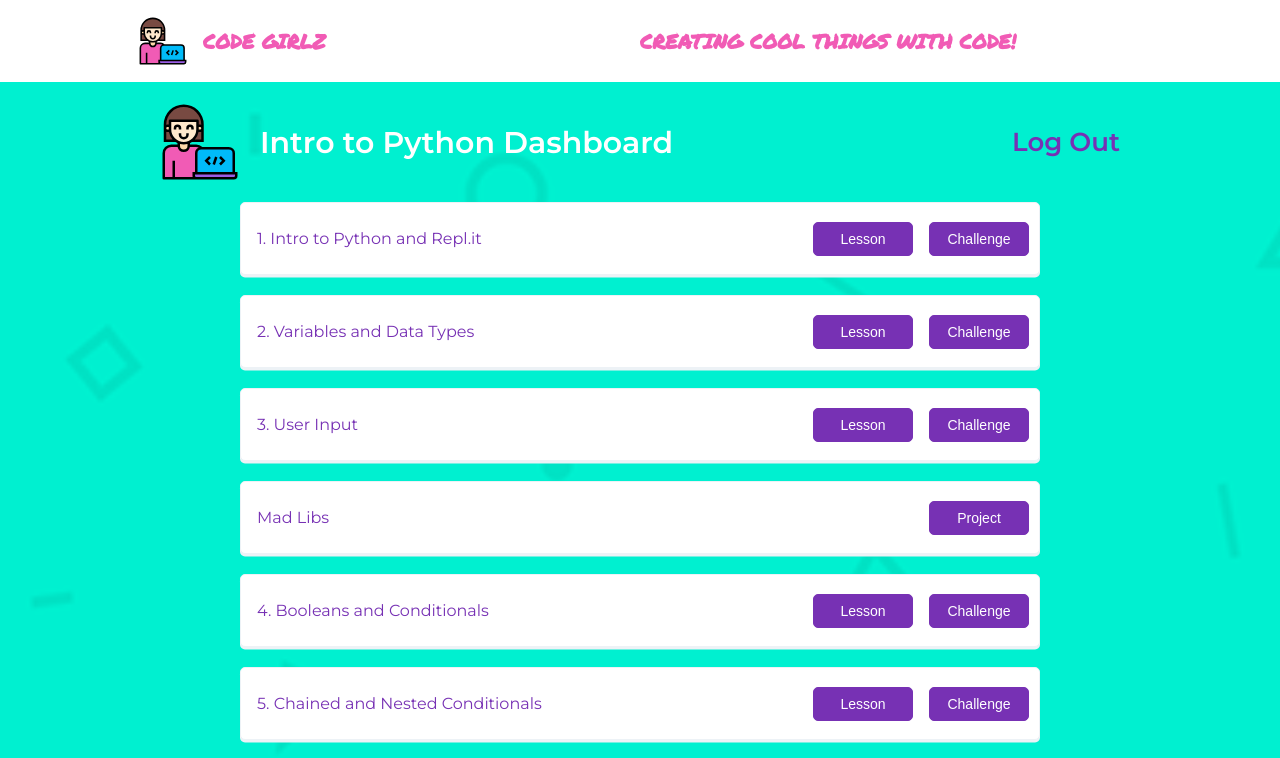
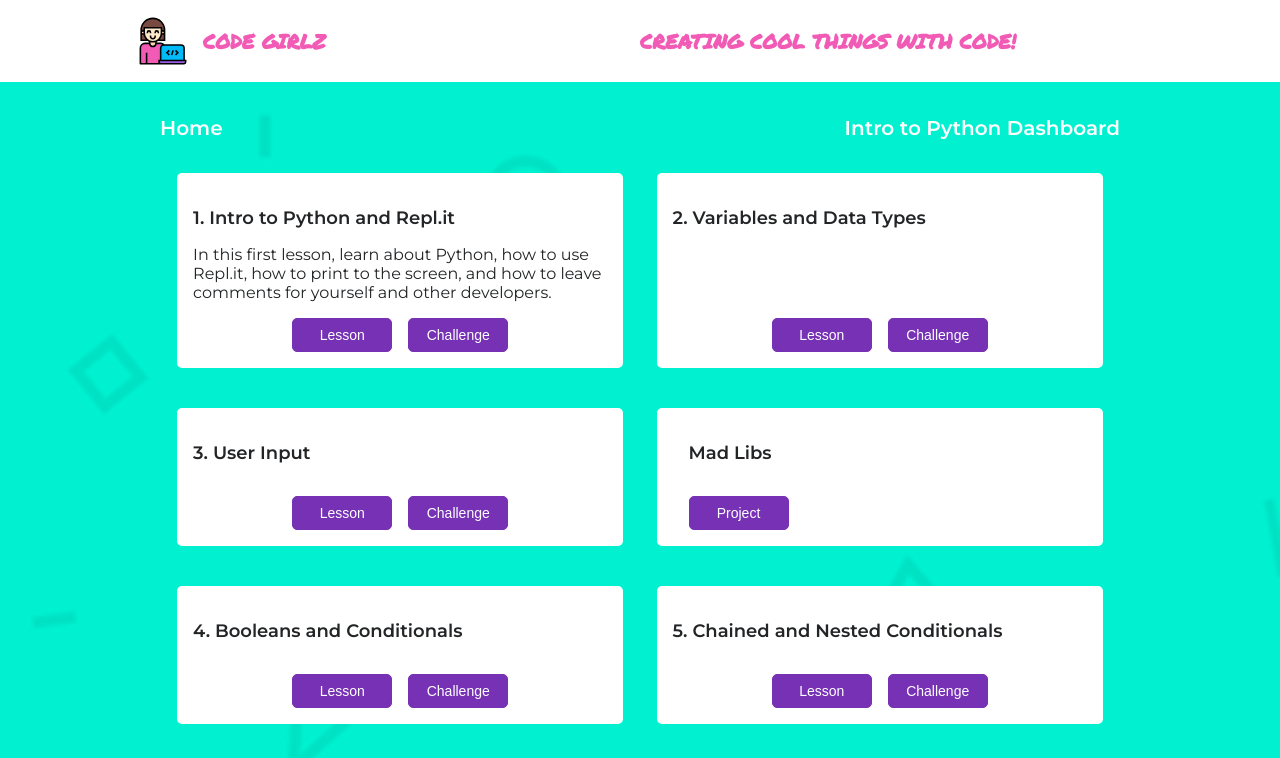
Before and after one commit to ginabethrussell/code_girlz, a React (Create React App) app: page /dashboard in a window 1280 px wide. Shown: the top 758 px of the page. Built offline with nearby package versions, Linux system fonts and the light colour scheme.

Commit message:
reworked style for dashboard page

```diff
--- a/src/classData.js
+++ b/src/classData.js
@@ -2,6 +2,7 @@ const classData = [
 {
     id: '1',
     title: '1. Intro to Python and Repl.it',
+    description: 'In this first lesson, learn about Python, how to use Repl.it, how to print to the screen, and how to leave comments for yourself and other developers.',
     lessonUrl: 'https://docs.google.com/document/d/1U8_I7Y8wZjNpNrWTnQ4cxwuZvX-Dep_TVqt13q24jkI/edit?usp=sharing',
     challengeUrl: 'https://docs.google.com/document/d/1jqUMJOVLQgDsSsURhBAA1kbRBXXm-3D1FRrfIJxUsPk/edit?usp=sharing',
     projectUrl: null,
--- a/src/components/pages/Dashboard/DashboardPage.css
+++ b/src/components/pages/Dashboard/DashboardPage.css
@@ -2,17 +2,13 @@
     background:url('../../../geometry.png') #00f5d4;
     background-size: cover;
     background-blend-mode: multiply;
+    width: 100%;
+    padding: 2rem;
     min-height: 80vh;
     display: flex;
     flex-direction: column;
     align-items: flex-start;
-    justify-content: center;
-    padding: 2rem;
-}
-.dashboard-wrapper .developer-logo {
-    height: 10vmin;
-    pointer-events: none;
-    margin-right: 2rem;
+    justify-content: space-evenly;
 }
 
 .dashboard-wrapper .header {
@@ -21,48 +17,57 @@
     max-width: 960px;
     margin: 0 auto;
     display: flex;
+    justify-content: space-between;
     align-items: center;
 }
 
-.header h1 {
-    font-size: 3rem;
+.header .home, .header h1 {
+    text-decoration: none;
+    color: white;
+    font-size: 2rem;
+    font-weight: 600;
 }
-
-.header .home {
-    text-decoration:none;
-    font-size: 2.6rem;
-    color: #7731b4;
-    font-weight: 600;
-    margin-left: auto;
+.header .home:hover {
+    color: #f15bb5ff;
 }
 
 .module-container {
-    width: 75%;
-    max-width: 800px;
+    width: 80%;
     margin: 0 auto;
+    display: flex;
+    justify-content: space-evenly;
+    align-content: space-between;
+    flex-wrap: wrap;
 }
 .module {
+    width: 45%;
+    display: flex;
+    flex-direction: column;
     background-color: #fff;
     border-radius: 0.5rem;
-    border: 0.0625rem solid #edf2f6;
-    -webkit-box-shadow: 0 0.25rem 0 0 #edf2f6;
-    box-shadow: 0 0.25rem 0 0 #edf2f6;
-    padding: 1rem;
-    padding-left: 1.6rem;
+    padding: 1.6rem;
     margin: 2rem 0;
     display: flex;
     align-items: baseline;
     justify-content: space-between;
 }
 .module h3 {
-    font-size: 1.6rem;
-    font-weight: 400;
-    color: #7731b4;
+    font-size: 1.8rem;
+    font-weight: 600;
+    color:#222426;
+    margin-bottom: 0;
 }
 
+.module p {
+    font-size: 1.6rem;
+    color: #222426;
+}
 .module .activities {
     display: flex;
+    justify-content: center;
+    margin: 0 auto;
 }
+
 .module button.dashboard {
     font-size: 1.4rem;
     border-radius: 0.5rem;
--- a/src/components/pages/Dashboard/RenderDashboardPage.js
+++ b/src/components/pages/Dashboard/RenderDashboardPage.js
@@ -7,7 +7,6 @@ import data from '../../../classData';
 console.log(data);
 
 function RenderDashboardPage(props){
-    const {user} = props;
     const [moduleData, setModuleData] = useState(data);
 
 
@@ -27,16 +26,15 @@ function RenderDashboardPage(props){
     return (
         <div className='dashboard-wrapper'>
             <div className='header'>
-                <img src={developerLogo} className="developer-logo" alt="girl-developer-logo" />
+                <Link className='home' to='/'>Home</Link>
                 <h1>Intro to Python Dashboard</h1>
-
-                <Link className='home' to='/'>Log Out</Link>
             </div>
             <div className='module-container'>
                 {
                     moduleData.map(module => (
                         <div key={module.title} className='module'>
                             <h3>{module.title}</h3>
+                            <p>{module.description}</p>
                             {
                                 module.lessonUrl !== null ?
                                 (<>
--- a/src/components/pages/Home/Splash.css
+++ b/src/components/pages/Home/Splash.css
@@ -53,6 +53,10 @@
     font-size: 1.6rem;
     border-color: transparent;
 }
+.cta-button:hover {
+    background-color: #00f5d4ff;
+    cursor: pointer;
+}
 
 @media screen and (max-width: 800px) {
     .splash-wrapper {
--- a/src/components/pages/Home/Splash.js
+++ b/src/components/pages/Home/Splash.js
@@ -1,10 +1,12 @@
 import React from 'react';
+import { useHistory } from 'react-router-dom';
 import './Splash.css';
-import developerLogo from '../../../developer.svg';
 import ginaBitmoji from '../../../gina.png';
 
 
 function Splash () {
+    const history = useHistory();
+    console.log(history);
 
     return(
         <div className='splash-wrapper'>
@@ -23,7 +25,7 @@ function Splash () {
             </p>
 
             <p>Would you like to try learning to code?</p>
-            <button className='cta-button'>Let's Get Started</button>
+            <button onClick={() => history.push('/dashboard')}className='cta-button'>Let's Get Started</button>
 
             </div>
         </div>
```
